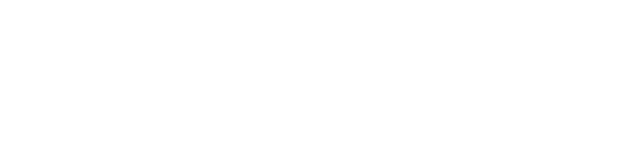
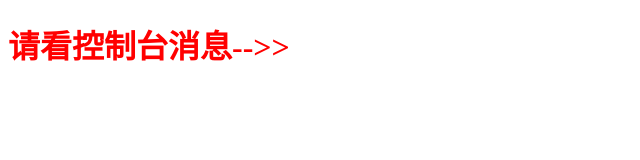
Before and after one commit to xuexu/xuexu.github.io, a plain HTML site: page html5/worker/demo01.html in a window 1280 px wide. Shown: the whole page, without its empty margins (0-640 px from the left). Drawn offline with Linux system fonts and the light colour scheme.

Commit message:
改下样式

```diff
--- a/html5/worker/demo01.html
+++ b/html5/worker/demo01.html
@@ -35,5 +35,6 @@
 		</script>
 	</head>
 	<body>
+		<h1 style="color:red;">请看控制台消息-->></h1>
 	</body>
 </html>
```
